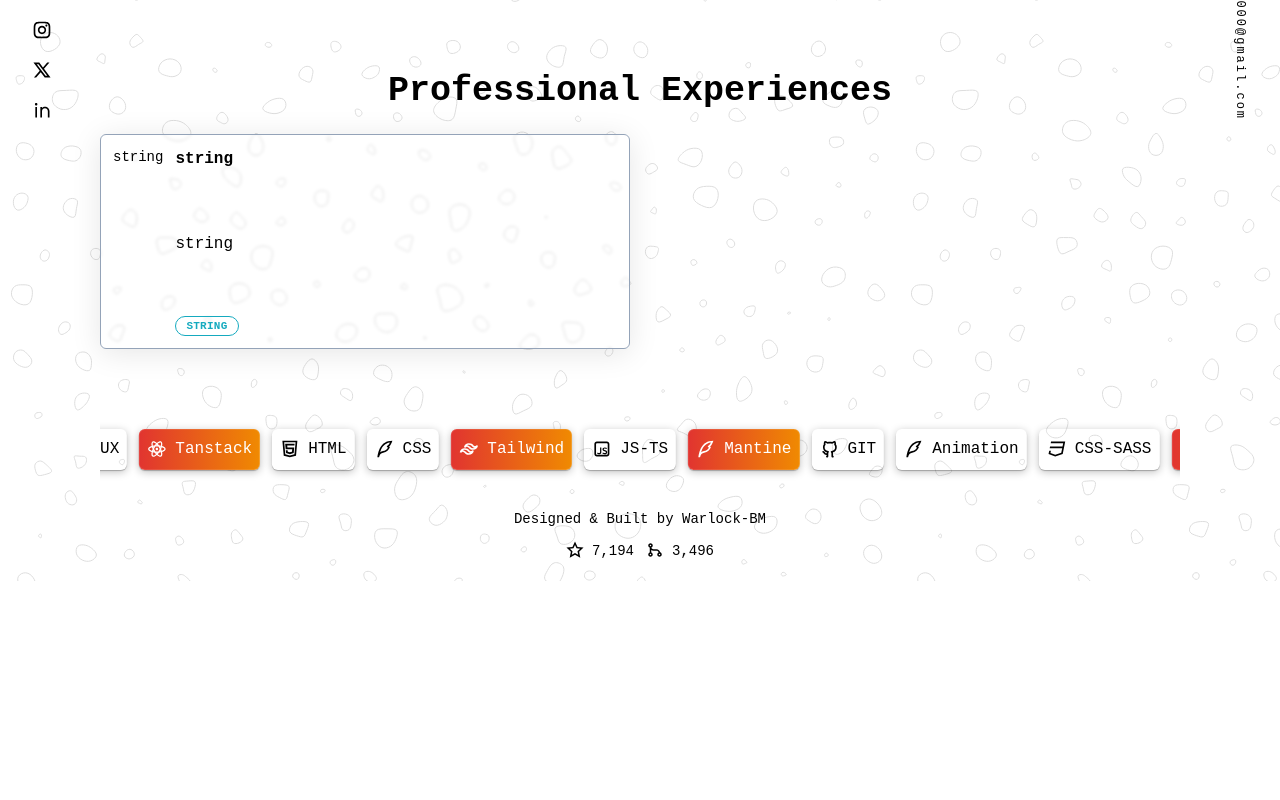
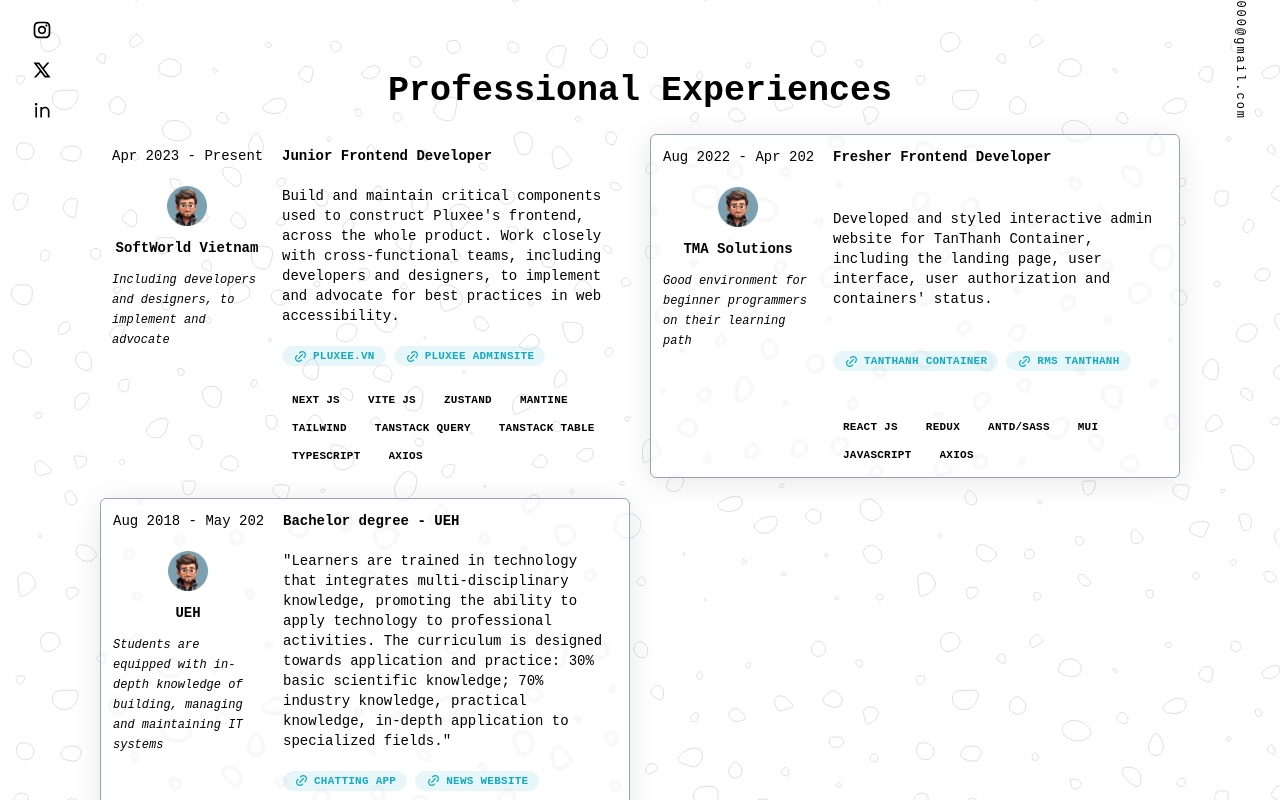
Before and after one commit to Hieu-BuiMinh/My-Portfolio, a React (Create React App) app: page / in a window 1280 px wide. Shown: the part 580-1380 px from the top of the page. Before the commit the page ends 1161 px from the top, so only its background shows below. Built offline with nearby package versions, Linux system fonts and the light colour scheme.

Commit message:
add experiences section

```diff
--- a/src/components/mouse-follower/index.tsx
+++ b/src/components/mouse-follower/index.tsx
@@ -19,8 +19,8 @@
 		}, 100)
 		setTimeout(() => {
 			if (circleRef.current) {
-				circleRef.current.style.left = `${clientX - 20}px`
-				circleRef.current.style.top = `${clientY - 20}px`
+				circleRef.current.style.left = `${clientX - 15}px`
+				circleRef.current.style.top = `${clientY - 15}px`
 			}
 		}, 170)
 	}
@@ -87,7 +87,7 @@
 			<span
 				id="mouse-circle"
 				ref={circleRef}
-				className="fixed z-50 w-10 h-10 border border-[var(--color-surface-700)] rounded-full top-0 left-0 pointer-events-none transition"
+				className="fixed z-50 w-[30px] h-[30px] border border-[var(--color-surface-700)] rounded-full top-0 left-0 pointer-events-none transition"
 			/>
 			<span
 				id="mouse-dot"
--- a/src/css/animations/index.css
+++ b/src/css/animations/index.css
@@ -33,3 +33,13 @@
 		transform: translate3d(0, 0, 0);
 	}
 }
+
+@keyframes rotate-aground {
+	0% {
+		transform: translate(-50%, -50%) rotate(0deg);
+	}
+
+	100% {
+		transform: translate(-50%, -50%) rotate(360deg);
+	}
+}
--- a/src/views/portfolio-view/components/glass-block/index.tsx
+++ b/src/views/portfolio-view/components/glass-block/index.tsx
@@ -1,24 +1,59 @@
 import { Badge } from '@mantine/core'
 import { randomId } from '@mantine/hooks'
 import './style.css'
+import { RiLinkM } from '@remixicon/react'
 
 interface IGlassBlock {
 	data: {
 		blockHeader: string
 		contentHeader: string
-		contentOverview: string
-		badge?: { lable: string }[]
+		contentOverview: string | React.ReactNode
+		badge?: { label: string }[]
+		isNew?: boolean
+		descUrls?: { url: string; label: string }[]
+		meta?: {
+			coName: string
+			coAvt: string
+			coOverview: string | React.ReactNode
+		}
 	}
 }
 
 function GlassBlock({ data }: Readonly<IGlassBlock>) {
 	return (
-		<div className="glass-block">
-			<p className="glass-block__header">{data.blockHeader}</p>
+		<div className={`glass-block ${data?.isNew && 'new'}`}>
+			<div className="glass-block__header">
+				<p className="text-[var(--color-link-badge)]">{data.blockHeader}</p>
+
+				{data.meta && (
+					<div className="w-full flex flex-col gap-3">
+						<img className="w-10 h-10 mx-auto" alt="co.img" src={data.meta.coAvt} />
+						<div className="font-bold text-wrap text-center">{data.meta.coName}</div>
+						<div className="text-[12px] italic text-wrap">{data.meta.coOverview}</div>
+					</div>
+				)}
+			</div>
 
 			<div className="glass-block__content">
 				<p className="glass-content__header">{data.contentHeader}</p>
 				<p className="glass-content__overview">{data.contentOverview}</p>
+
+				<div className="glass-content__urls">
+					{data?.descUrls?.map((item) => {
+						return (
+							<a target="_blank" rel="noreferrer" href={item.url} key={randomId()}>
+								<Badge
+									variant="light"
+									color="cyan"
+									leftSection={<RiLinkM size={15} />}
+									styles={{ label: { color: 'unset' } }}
+								>
+									{item.label}
+								</Badge>
+							</a>
+						)
+					})}
+				</div>
 
 				<div className="glass-content__tech">
 					{data?.badge?.map((badge) => {
@@ -26,10 +61,10 @@
 							<Badge
 								key={randomId()}
 								variant="outline"
-								color="cyan"
+								color="var(--color-link-badge)"
 								styles={{ label: { color: 'unset' } }}
 							>
-								{badge.lable}
+								{badge.label}
 							</Badge>
 						)
 					})}
--- a/src/views/portfolio-view/components/glass-block/style.css
+++ b/src/views/portfolio-view/components/glass-block/style.css
@@ -1,26 +1,50 @@
 .glass-block {
-    @apply w-full min-h-[215px] border border-slate-400 rounded-md p-3 flex gap-3 max-md:flex-col;
+	@apply w-full min-h-[215px] h-full border border-slate-400 rounded-md p-3 flex gap-5 max-md:flex-col relative overflow-hidden;
 
 	box-shadow: 0 4px 30px rgba(0, 0, 0, 0.1);
 	backdrop-filter: blur(1.5px);
 	-webkit-backdrop-filter: blur(1.5px);
 }
 
-.glass-block__header{
-    @apply flex-shrink-0 truncate font-light text-sm text-[var(--color-link-badge)];
+.glass-block.new {
+	@apply border-none;
+	backdrop-filter: blur(0);
+	-webkit-backdrop-filter: blur(0);
+
+	box-shadow:
+		var(--color-surface-200) 0px 1px 2px 0px,
+		var(--color-surface-200) 0px 2px 6px 2px;
 }
 
-.glass-block__content{
-    @apply flex flex-col gap-3 justify-between text-base;
+.glass-block__header {
+	@apply flex flex-col gap-5 flex-shrink-0 truncate font-light text-sm text-[var(--color-surface-900)] z-[2] max-w-[150px] max-md:max-w-none;
 }
 
-.glass-content__header{
+.glass-block__content {
+	@apply flex flex-col gap-5 justify-between text-sm z-[2];
+}
+
+.glass-content__header {
 	@apply font-semibold text-[var(--color-link-badge)];
 }
-.glass-content__overview{
-    @apply line-clamp-4 max-sm:line-clamp-3;
+.glass-content__overview {
+	@apply text-sm line-clamp-[10] max-sm:line-clamp-[5];
 }
 
-.glass-content__tech{
+.glass-content__tech, .glass-content__urls {
 	@apply flex gap-2 flex-wrap;
 }
+
+.glass-block.new::before {
+	@apply absolute w-[120px] h-[300%] left-1/2 top-1/2 z-0 -translate-x-1/2 -translate-y-1/2;
+	content: '';
+	background: linear-gradient(#00e5ff, var(--color-link-badge));
+
+	animation: rotate-aground 5s linear infinite;
+}
+
+.glass-block.new::after {
+	@apply absolute bg-[var(--color-surface-100)] z-[1] rounded-[5px];
+	content: '';
+	inset: 1px;
+}
--- a/src/views/portfolio-view/sections/about-header/index.tsx
+++ b/src/views/portfolio-view/sections/about-header/index.tsx
@@ -6,7 +6,7 @@
 function AboutHeader() {
 	return (
 		<div className="flex flex-col gap-10 text-center mt-10">
-			<p className="text-xl text-[var(--color-text-normal)]">
+			<p className="hello-header">
 				<span>Hello There</span>
 				<span className="relative">
 					<span className="hand-waving text-[35px] absolute -right-14 -top-2">👋</span>
@@ -35,7 +35,7 @@
 					display: 'inline-block',
 					color: 'var(--color-link-badge)',
 					zIndex: 3,
-					width: 450,
+					maxWidth: 450,
 					height: 150,
 					margin: 'auto',
 				}}
--- a/src/views/portfolio-view/sections/about-header/style.css
+++ b/src/views/portfolio-view/sections/about-header/style.css
@@ -1,3 +1,6 @@
-.hand-waving:hover {
+.hello-header {
+	@apply text-xl text-[var(--color-text-normal)];
+}
+.hello-header:hover .hand-waving {
 	animation: wobble 1s linear infinite;
 }
--- /dev/null
+++ b/src/views/portfolio-view/sections/experience/data.tsx
@@ -0,0 +1,86 @@
+export const experiences = [
+	{
+		blockHeader: 'Apr 2023 - Present',
+		contentHeader: 'Junior Frontend Developer',
+		contentOverview: (
+			<>
+				Build and maintain critical components used to construct Pluxee's frontend, across the whole product.
+				Work closely with cross-functional teams, including developers and designers, to implement and advocate
+				for best practices in web accessibility.
+			</>
+		),
+		badge: [
+			{ label: 'Next Js' },
+			{ label: 'Vite Js' },
+			{ label: 'Zustand' },
+			{ label: 'Mantine' },
+			{ label: 'Tailwind' },
+			{ label: 'Tanstack query' },
+			{ label: 'Tanstack table' },
+			{ label: 'Typescript' },
+			{ label: 'Axios' },
+		],
+		isNew: true,
+		descUrls: [
+			{ url: 'https://www.pluxee.vn/', label: 'Pluxee.vn' },
+			{ url: 'https://sdxcore.softworld.dev/admin', label: 'Pluxee adminsite' },
+		],
+		meta: {
+			coName: 'SoftWorld Vietnam',
+			coAvt: '/assets/images/commons/avatar/avt_favicon.png',
+			coOverview: <>Including developers and designers, to implement and advocate</>,
+		},
+	},
+	{
+		blockHeader: 'Aug 2022 - Apr 2023',
+		contentHeader: 'Fresher Frontend Developer',
+		contentOverview: (
+			<>
+				Developed and styled interactive admin website for TanThanh Container, including the landing page, user
+				interface, user authorization and containers' status.
+			</>
+		),
+		badge: [
+			{ label: 'React Js' },
+			{ label: 'Redux' },
+			{ label: 'AntD/SASS' },
+			{ label: 'MUI' },
+			{ label: 'Javascript' },
+			{ label: 'Axios' },
+		],
+		descUrls: [
+			{ url: 'https://tanthanhcontainer.com/', label: 'TanThanh Container' },
+			{ url: 'https://rms.tanthanhcontainer.com/', label: 'RMS TanThanh' },
+		],
+		meta: {
+			coName: 'TMA Solutions',
+			coAvt: '/assets/images/commons/avatar/avt_favicon.png',
+			coOverview: <>Good environment for beginner programmers on their learning path</>,
+		},
+	},
+	{
+		blockHeader: 'Aug 2018 - May 2022',
+		contentHeader: 'Bachelor degree - UEH',
+		contentOverview: (
+			<>
+				"Learners are trained in technology that integrates multi-disciplinary knowledge, promoting the ability
+				to apply technology to professional activities. The curriculum is designed towards application and
+				practice: 30% basic scientific knowledge; 70% industry knowledge, practical knowledge, in-depth
+				application to specialized fields."
+			</>
+		),
+		descUrls: [
+			{ url: '/', label: 'Chatting App' },
+			{ url: '/', label: 'News Website' },
+			{ url: '/', label: 'Music App' },
+			{ url: '/', label: 'Clothing website' },
+		],
+		meta: {
+			coName: 'UEH',
+			coAvt: '/assets/images/commons/avatar/avt_favicon.png',
+			coOverview: (
+				<>Students are equipped with in-depth knowledge of building, managing and maintaining IT systems</>
+			),
+		},
+	},
+]
--- a/src/views/portfolio-view/sections/experience/index.tsx
+++ b/src/views/portfolio-view/sections/experience/index.tsx
@@ -1,16 +1,8 @@
 import { randomId } from '@mantine/hooks'
 import GlassBlock from '../../components/glass-block'
+import { experiences } from './data'
 
 function MyExperience() {
-	const experiences = [
-		{
-			blockHeader: 'string',
-			contentHeader: 'string',
-			contentOverview: 'string',
-			badge: [{ lable: 'string' }],
-		},
-	]
-
 	return (
 		<div className="flex flex-col items-center gap-4">
 			<p className="text-[35px] font-bold">Professional Experiences</p>
@@ -18,7 +10,7 @@
 			<div className="grid grid-cols-12 gap-5 w-full">
 				{experiences.map((exp) => {
 					return (
-						<div key={randomId()} className="col-span-6 max-sm:col-span-12">
+						<div key={randomId()} className="col-span-6 max-lg:col-span-12">
 							<GlassBlock data={exp} />
 						</div>
 					)
```
Lines whose indentation alone changed are shown as unchanged.
